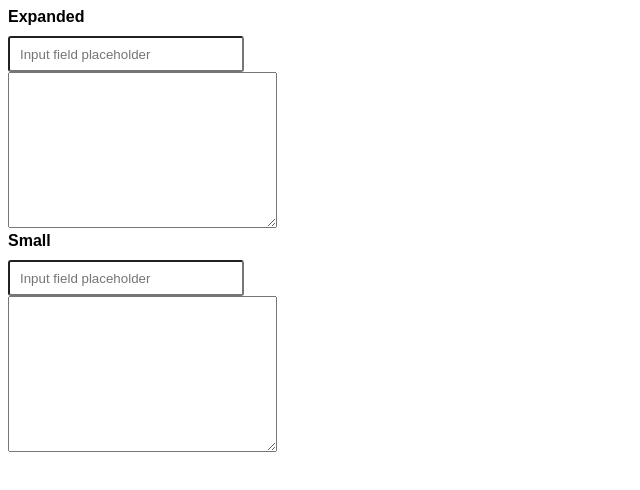
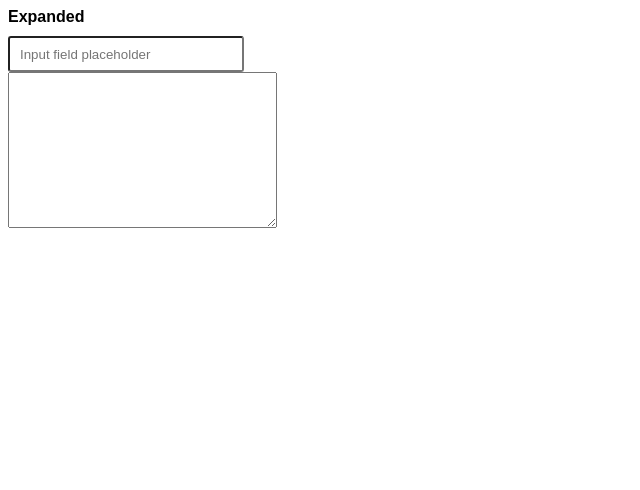
Before and after one commit to tamarasaurus/amazefield, a website: page index.html in a window 1280 px wide. Shown: the whole page, without its empty margins (0-640 px from the left). Drawn offline with nearby package versions, Linux system fonts and the light colour scheme.

Commit message:
Get rid of other example

```diff
--- a/index.html
+++ b/index.html
@@ -9,9 +9,6 @@
     <input type="text" placeholder="Input field placeholder" data-amazefield data-label="Name">
     <textarea name="" id="" cols="30" data-amazefield data-label="Name" rows="10"></textarea>
 
-    <strong>Small</strong>
-    <input type="text" placeholder="Input field placeholder" data-amazefield data-label="Name" data-label="Name">
-    <textarea data-amazefield data-label="Name" name="" id="" cols="30" rows="10"></textarea>
     <script type="text/javascript" src="http://code.jquery.com/jquery-2.1.1.min.js"></script>
     <script type="text/javascript" src="index.js"></script>
 </body>
```
